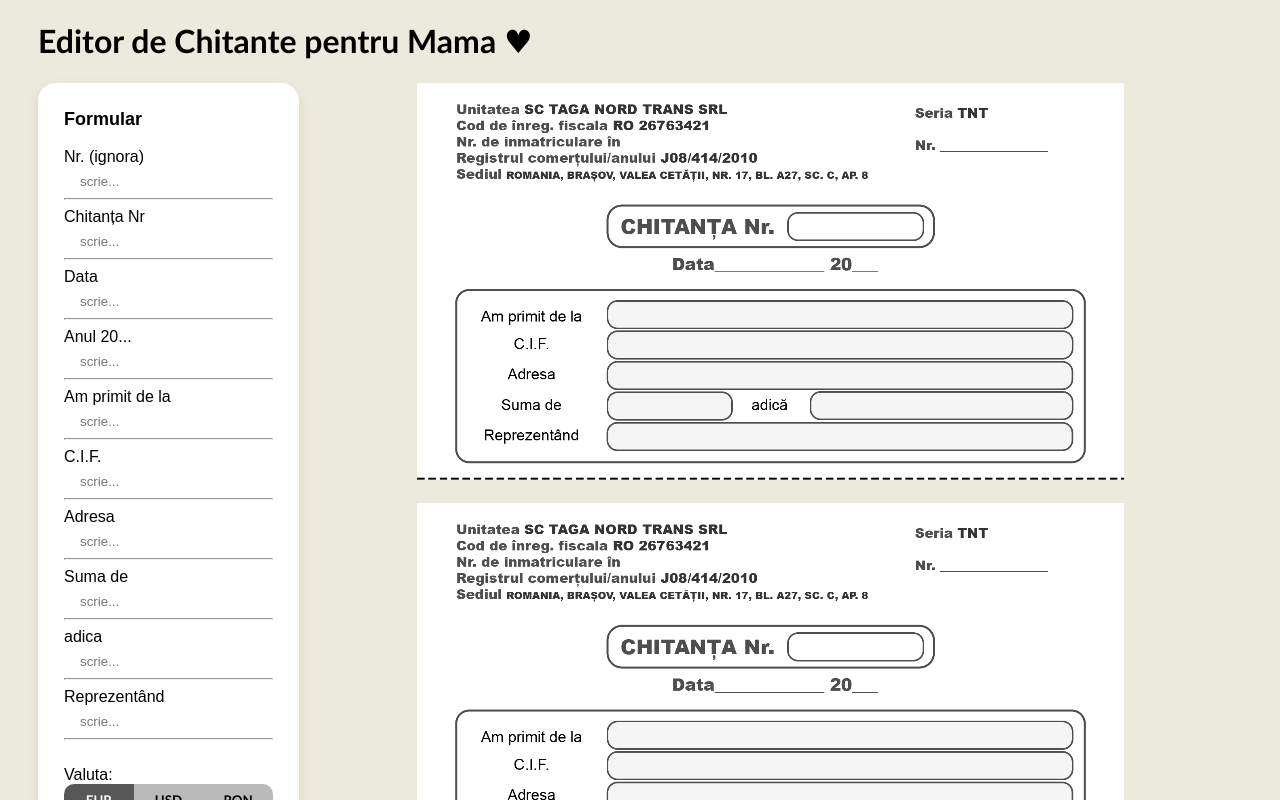
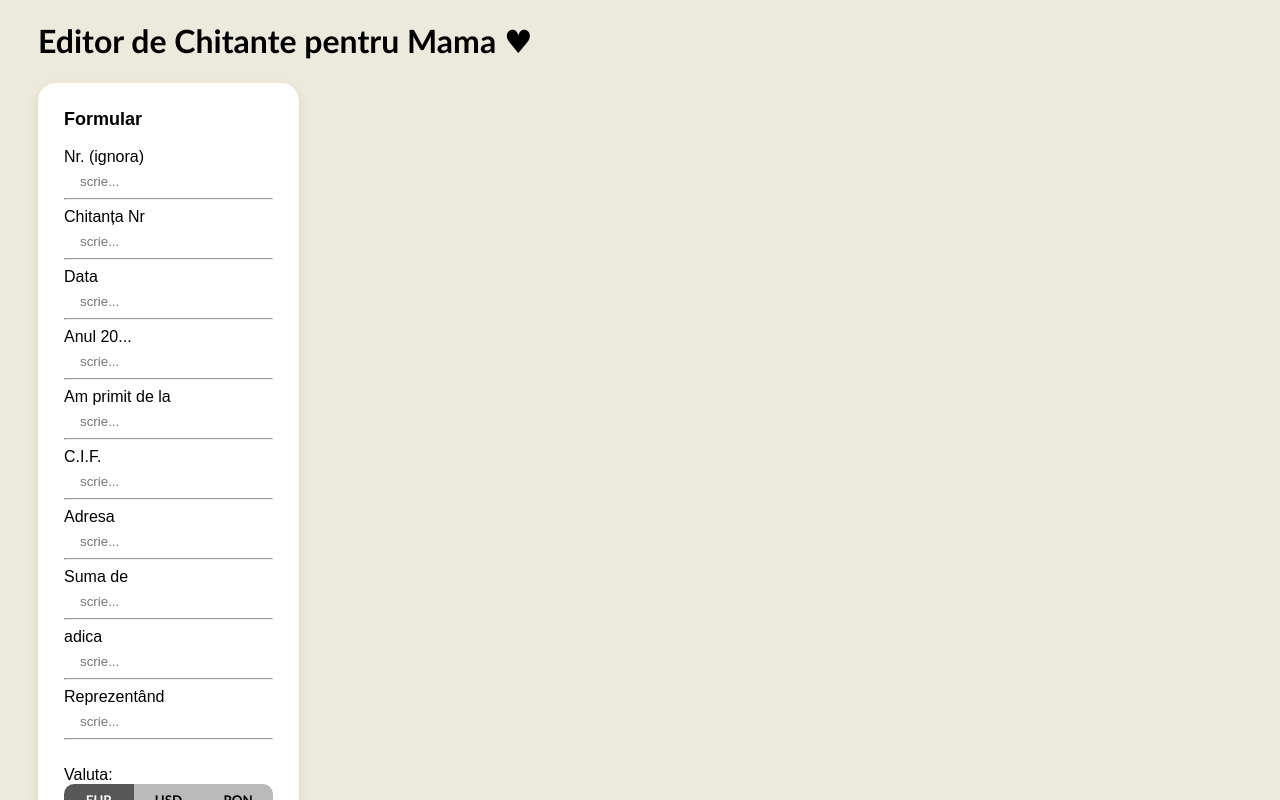
Before and after one commit to clevartist/Chitantier-2.0, a React (Create React App) app: page / in a window 1280 px wide. Shown: the top 800 px of the page. Built offline with nearby package versions, Linux system fonts and the light colour scheme.

Commit message:
Update ImageCanvas.js

```diff
--- a/src/components/ImageCanvas.js
+++ b/src/components/ImageCanvas.js
@@ -2,35 +2,44 @@
 import negru from "../chitanta_black.png";
 import "../styles.css";
 
-const ImageCanvas = forwardRef(({ texts }, mainCanvasRef) => {
+const SLOT_HEIGHT = 982;
+const SLOT_WIDTH = 1748;
+const MAIN_WIDTH = 2480;
+const MAIN_HEIGHT = 3508;
+
+const ImageCanvas = forwardRef(({ textsList, activeCount }, mainCanvasRef) => {
   const subCanvasRefs = useRef([]);
 
-  const canvases = [
-    { rect: [0, 0, 1748, 982], bg: negru },
-    { rect: [0, 982, 1748, 982], bg: negru },
-    { rect: [0, 1964, 1748, 982], bg: negru },
-  ];
+  // always 3 slots exist in the DOM/canvas structure; only `activeCount` are drawn/visible
+  const slots = [0, 1, 2].map((i) => ({
+    rect: [0, i * SLOT_HEIGHT, SLOT_WIDTH, SLOT_HEIGHT],
+  }));
 
   useEffect(() => {
     const mainCanvas = mainCanvasRef.current;
     const mainCTX = mainCanvas.getContext("2d");
 
+    // canvas size is always fixed A4, regardless of how many chitanțe are active
     mainCTX.fillStyle = "white";
-    mainCTX.fillRect(0, 0, mainCanvas.width, mainCanvas.height);
+    mainCTX.fillRect(0, 0, MAIN_WIDTH, MAIN_HEIGHT);
 
-    canvases.forEach((config, index) => {
+    slots.forEach((config, index) => {
       const subCanvas = subCanvasRefs.current[index];
+      if (!subCanvas) return;
       const subCTX = subCanvas.getContext("2d");
+      subCTX.clearRect(0, 0, config.rect[2], config.rect[3]);
 
-      subCTX.clearRect(0, 0, config.rect[2], config.rect[3]);
+      const isActive = index < activeCount;
+      if (!isActive) return; // leave this slot blank in both preview and export
 
       const backgroundImage = new Image();
       backgroundImage.crossOrigin = "anonymous";
-      backgroundImage.src = config.bg;
+      backgroundImage.src = negru;
 
       backgroundImage.onload = () => {
         subCTX.drawImage(backgroundImage, 0, 0, config.rect[2], config.rect[3]);
 
+        const texts = (textsList && textsList[index]) || [];
         texts.forEach(({ text, x, y, scale }) => {
           subCTX.fillStyle = "black";
           subCTX.font = scale;
@@ -41,7 +50,7 @@
         mainCTX.drawImage(subCanvas, config.rect[0], config.rect[1]);
       };
     });
-  }, [texts]);
+  }, [textsList, activeCount]);
 
   return (
     <div>
@@ -49,19 +58,18 @@
         <canvas
           id="mainCanvas"
           ref={mainCanvasRef}
-          width={2480}
-          height={3508}
-          style={{
-            display: "none",
-          }}
+          width={MAIN_WIDTH}
+          height={MAIN_HEIGHT}
+          style={{ display: "none" }}
         />
-        {canvases.map((config, index) => (
+        {slots.map((config, index) => (
           <canvas
             key={index}
             ref={(el) => (subCanvasRefs.current[index] = el)}
             width={config.rect[2]}
             height={config.rect[3]}
             className="chitanta"
+            style={{ display: index < activeCount ? "block" : "none" }}
           />
         ))}
       </div>
```
